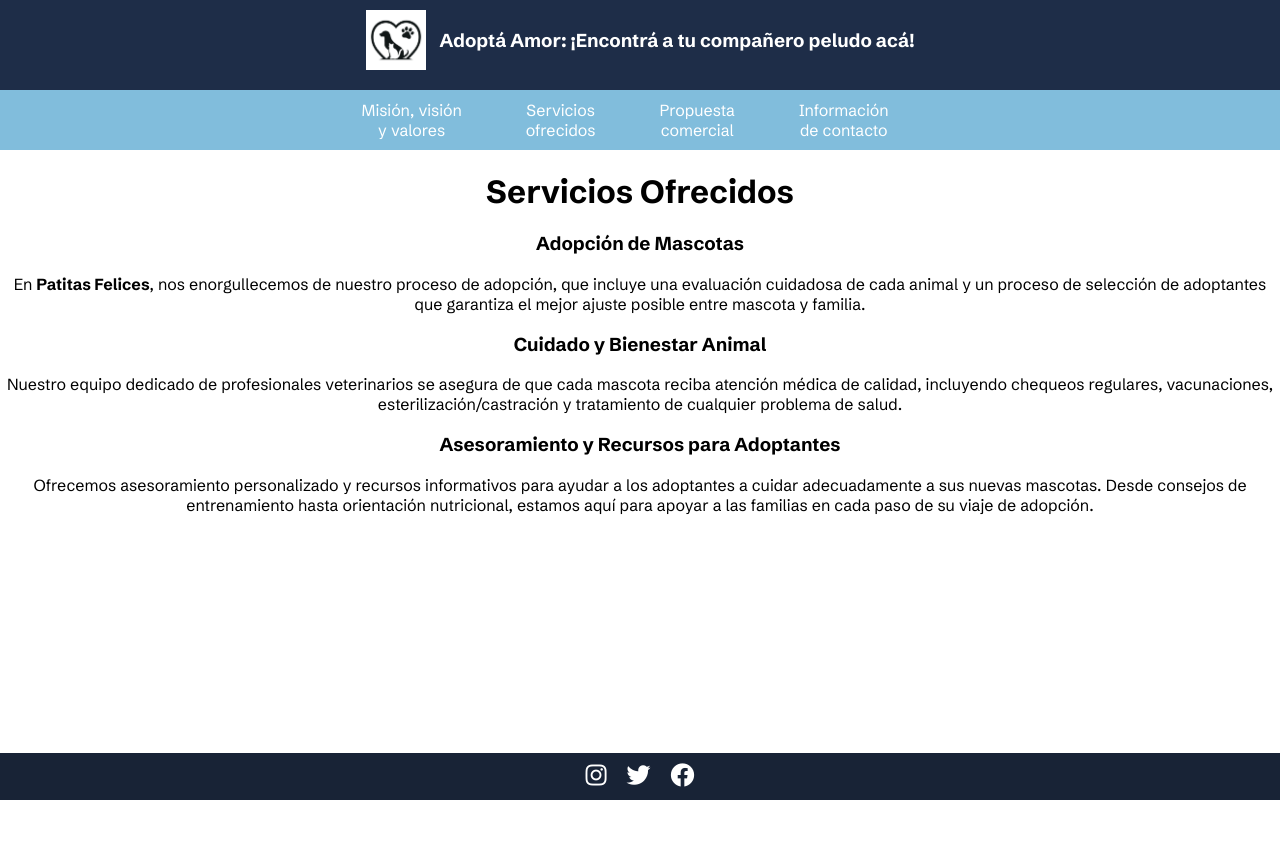
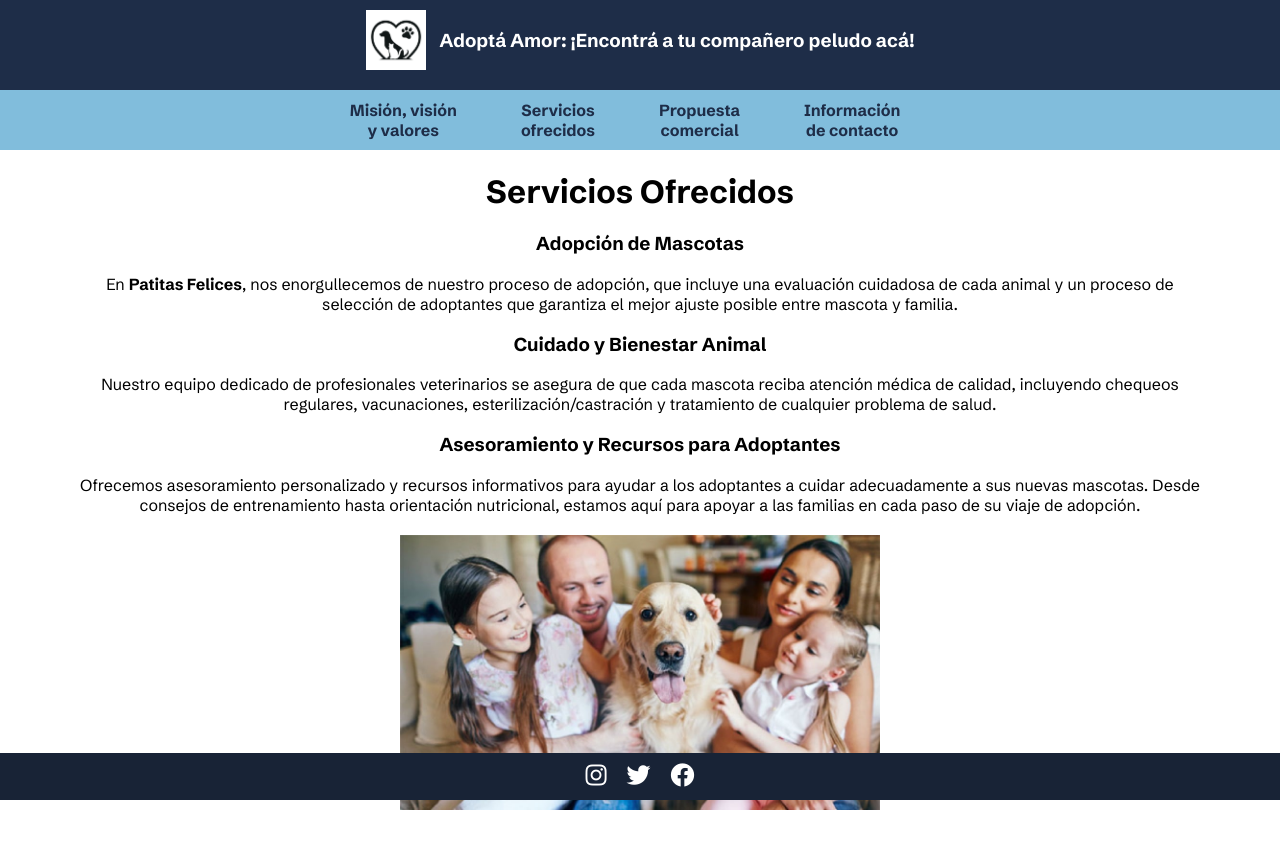
Before and after one commit to caminani24/patitasFelices, a plain HTML site: page servicios.html in a window 1280 px wide. Before the commit the page ends 800 px from the top, so only its background shows below. Drawn offline with Linux system fonts and the light colour scheme.

Commit message:
agrego cambios

```diff
--- a/servicios.html
+++ b/servicios.html
@@ -25,6 +25,8 @@
     </header>
 
     <main id="main-content">
+      <div id="content-wrapper"></div>
+
       <h1 id="title">Servicios Ofrecidos</h1>
       <div id="textContainer">
       <h3>Adopción de Mascotas</h3>
@@ -51,7 +53,11 @@
         aquí para apoyar a las familias en cada paso de su viaje de adopción.
       </p>
     </div>
+    <div id="container-foto">
+      <img id ="fotoMascota" src="imagenes/perros-en-familia-23-11-2021.jpg" alt="Foto familia">
+    </div>
   </div>
+</div>
     </main>
 
     <footer id="footer">
--- a/styles/contacto.css
+++ b/styles/contacto.css
@@ -38,7 +38,6 @@ header {
 
 nav {
     background-color: #81bddc;
-    color: white;
     padding: 10px;
     width: 100%;
     margin-top: 10px;
@@ -62,7 +61,8 @@ nav ul li:first-child {
 }
 
 nav ul li a {
-    color: white;
+    color: #1e2d48;
+    font-weight: bold;
     text-decoration: none;
     font-family: "Schibsted Grotesk", sans-serif;
 }
@@ -86,6 +86,10 @@ nav ul li a span {
 #textContact,
 #containerMap {
     margin: 10px;
+}
+
+#containerMap{
+    height: 70%;
 }
 
 #footer {
--- a/styles/index.css
+++ b/styles/index.css
@@ -38,7 +38,6 @@ header {
 
 nav {
     background-color: #81bddc;
-    color: white;
     padding: 10px;
     width: 100%;
     margin-top: 10px;
@@ -62,8 +61,9 @@ nav ul li:first-child {
 }
 
 nav ul li a {
-    color: white;
+    color: #1e2d48;
     text-decoration: none;
+    font-weight: bold;
     font-family: "Schibsted Grotesk", sans-serif;
 }
 
--- a/styles/mision.css
+++ b/styles/mision.css
@@ -38,7 +38,6 @@ header {
 
 nav {
     background-color: #81bddc;
-    color: white;
     padding: 10px;
     width: 100%;
     margin-top: 10px;
@@ -62,7 +61,8 @@ nav ul li:first-child {
 }
 
 nav ul li a {
-    color: white;
+    color: #1e2d48;
+    font-weight: bold;
     text-decoration: none;
     font-family: "Schibsted Grotesk", sans-serif;
 }
@@ -76,9 +76,12 @@ nav ul li a span {
     font-family: "Schibsted Grotesk", sans-serif;
 }
 
-#textContainer{
-   margin-left: 5px;
-}
+#textContainer {
+    text-align: justify;
+    margin-bottom: 20px;
+    margin-left: 5rem; /* Ajusta el margen izquierdo */
+    margin-right: 5rem; /* Ajusta el margen derecho */
+  }
 
 #textContainer p, h3{
     text-align: center;
--- a/styles/propuesta.css
+++ b/styles/propuesta.css
@@ -38,7 +38,6 @@ header {
 
 nav {
     background-color: #81bddc;
-    color: white;
     padding: 10px;
     width: 100%;
     margin-top: 10px;
@@ -62,7 +61,8 @@ nav ul li:first-child {
 }
 
 nav ul li a {
-    color: white;
+    color: #1e2d48;
+    font-weight: bold;
     text-decoration: none;
     font-family: "Schibsted Grotesk", sans-serif;
 }
@@ -76,9 +76,14 @@ nav ul li a span {
     font-family: "Schibsted Grotesk", sans-serif;
 }
 
-#textContainer{
-   margin-left: 5px;
-}
+
+   #textContainer {
+    text-align: justify;
+    margin-bottom: 20px;
+    margin-left: 5rem; /* Ajusta el margen izquierdo */
+    margin-right: 5rem; /* Ajusta el margen derecho */
+  }
+
 
 #textContainer p, h3{
     text-align: center;
@@ -111,6 +116,19 @@ nav ul li a span {
     margin-right: 20px;
 }
 
+#container-foto {
+    margin-left: 40px;
+    margin-right: 40px;
+    text-align: center; /* Centra el contenido del div */
+  }
+  #fotoMascota {
+    display: block;
+    margin: 0 auto; /* Centra la imagen horizontalmente */
+    max-width: 100%;
+    height: auto;
+    max-width: 40%; /* Ajusta el ancho máximo de la imagen */
+  }
+
 @media only screen and (max-width: 600px) {
     nav ul li {
         display: block;
@@ -123,4 +141,7 @@ nav ul li a span {
     nav {
         margin-top: 0;
     }
+    img {
+        max-width: 80%; /* Ajusta el ancho máximo de la imagen */
+      }
 }
--- a/styles/servicios.css
+++ b/styles/servicios.css
@@ -38,7 +38,6 @@ header {
 
 nav {
     background-color: #81bddc;
-    color: white;
     padding: 10px;
     width: 100%;
     margin-top: 10px;
@@ -62,8 +61,9 @@ nav ul li:first-child {
 }
 
 nav ul li a {
-    color: white;
+    color: #1e2d48;
     text-decoration: none;
+    font-weight: bold;
     font-family: "Schibsted Grotesk", sans-serif;
 }
 
@@ -105,7 +105,28 @@ nav ul li a span {
     color: white;
     font-size: 24px;
     margin-right: 20px;
+
 }
+#textContainer {
+    text-align: justify;
+    margin-bottom: 20px;
+    margin-left: 5rem; /* Ajusta el margen izquierdo */
+    margin-right: 5rem; /* Ajusta el margen derecho */
+  }
+  #container-foto {
+    margin-left: 40px;
+    margin-right: 40px;
+    text-align: center; /* Centra el contenido del div */
+  }
+  #fotoMascota {
+    display: block;
+    margin: 0 auto; /* Centra la imagen horizontalmente */
+    max-width: 100%;
+    height: auto;
+    max-width: 40%; /* Ajusta el ancho máximo de la imagen */
+  }
+
+
 
 @media only screen and (max-width: 600px) {
     nav ul li {
@@ -119,4 +140,7 @@ nav ul li a span {
     nav {
         margin-top: 0;
     }
+    img {
+        max-width: 80%; /* Ajusta el ancho máximo de la imagen */
+      }
 }
```
Also changed, not shown: propuesta.html (+3 -0 lines), imagenes/fottos-mascotas.jpeg (added), imagenes/perros-en-familia-23-11-2021.jpg (added).
